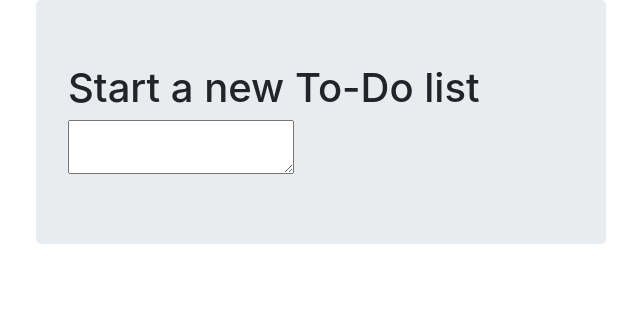
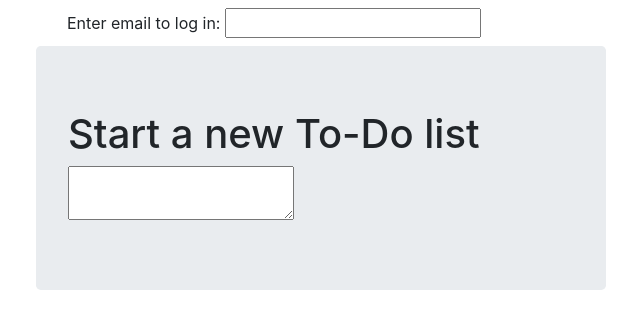
Before and after one commit to jessicamgage/python-tdd-todo-app, a Django app: template lists/templates/home.html in a window 1280 px wide. Shown: the top 329 px of the page, without its empty margins (34-674 px from the left). Run offline with Django 3.2, Linux system fonts and the light colour scheme; the template is opened without the code that fills it, so the values that code supplies are empty, except form fields; tables that the repository leaves empty hold one stand-in row (values such as "Sample post"); form fields are guessed from the names that the template uses; some libraries are stand-ins or nearby versions.

Commit message:
Made changes that were throwing errors in base.html, such as a missing >.

```diff
--- a/lists/templates/base.html
+++ b/lists/templates/base.html
@@ -13,12 +13,12 @@
 
 	<body>
 		<div class="container">
-			<div class"navbar">
+			<div class="navbar">
 				{% if user.is_authenticated %}
 					<p>Logged in as {{ user.email }}</p>
 					<p><a id="id_logout" href="{% url 'logout' %}">Log out</a></p>
 				{% else %}
-					<form method="POST" action="{% url 'send_login_email' %}"
+					<form method="POST" action="{% url 'send_login_email' %}">
 						Enter email to log in: <input name="email" type="text" />
 						{% csrf_token %}
 					</form>
```
